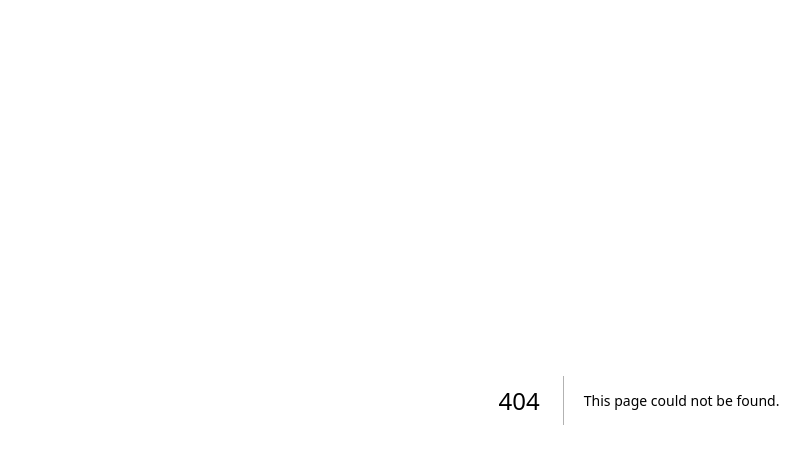
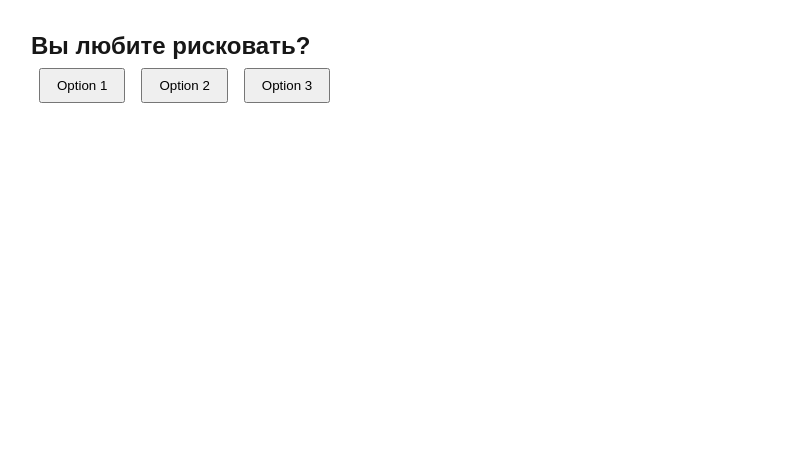
Before and after one commit to tamerlan-murzalin/PersonaTests, a Next.js app: page /quiz in a window 1280 px wide. Before the commit this address had no page. Shown: the top 464 px of the page, without its empty margins (1-811 px from the left). Built offline with nearby package versions, Linux system fonts and the light colour scheme.

Commit message:
Add interactive quiz page and update archetypes JSON

```diff
--- /dev/null
+++ b/pages/quiz.js
@@ -0,0 +1,62 @@
+import { useState } from 'react';
+import archetypesData from '../data/Archetypes.json';
+
+const questions = [
+  { id: 1, text: 'Вы любите рисковать?', options: [1, 2, 3] },
+  { id: 2, text: 'Вы предпочитаете планировать вместо импровизации?', options: [1, 2, 3] },
+  { id: 3, text: 'Вам нравится работать в команде?', options: [1, 2, 3] }
+];
+
+export default function Quiz() {
+  const [current, setCurrent] = useState(0);
+  const [answers, setAnswers] = useState([]);
+  const [finished, setFinished] = useState(false);
+
+  // Укажи здесь нужный пол: 'female' или 'male'
+  const gender = 'female';
+
+  const handleAnswer = (value) => {
+    setAnswers([...answers, value]);
+    if (current + 1 < questions.length) {
+      setCurrent(current + 1);
+    } else {
+      setFinished(true);
+    }
+  };
+
+  const calculateResult = () => {
+    const archetypes = archetypesData.archetypes[gender];
+    const sum = answers.reduce((acc, val) => acc + val, 0);
+    const index = sum % archetypes.length;
+    return archetypes[index];
+  };
+
+  if (finished) {
+    const result = calculateResult();
+    return (
+      <div style={{ padding: '2rem', fontFamily: 'Arial' }}>
+        <h1>Ваш результат архетипа</h1>
+        <h2>{result.name} {result.symbol}</h2>
+        <p>{result.description}</p>
+        {/* Можно добавить подробнее: behavior, attraction, tips */}
+      </div>
+    );
+  }
+
+  const question = questions[current];
+
+  return (
+    <div style={{ padding: '2rem', fontFamily: 'Arial' }}>
+      <h2>{question.text}</h2>
+      {question.options.map((opt, i) => (
+        <button
+          key={i}
+          onClick={() => handleAnswer(opt)}
+          style={{ margin: '0.5rem', padding: '0.5rem 1rem' }}
+        >
+          Option {opt}
+        </button>
+      ))}
+    </div>
+  );
+}
```
Also changed, not shown: data/archetypes.json (+8 -4 lines).
